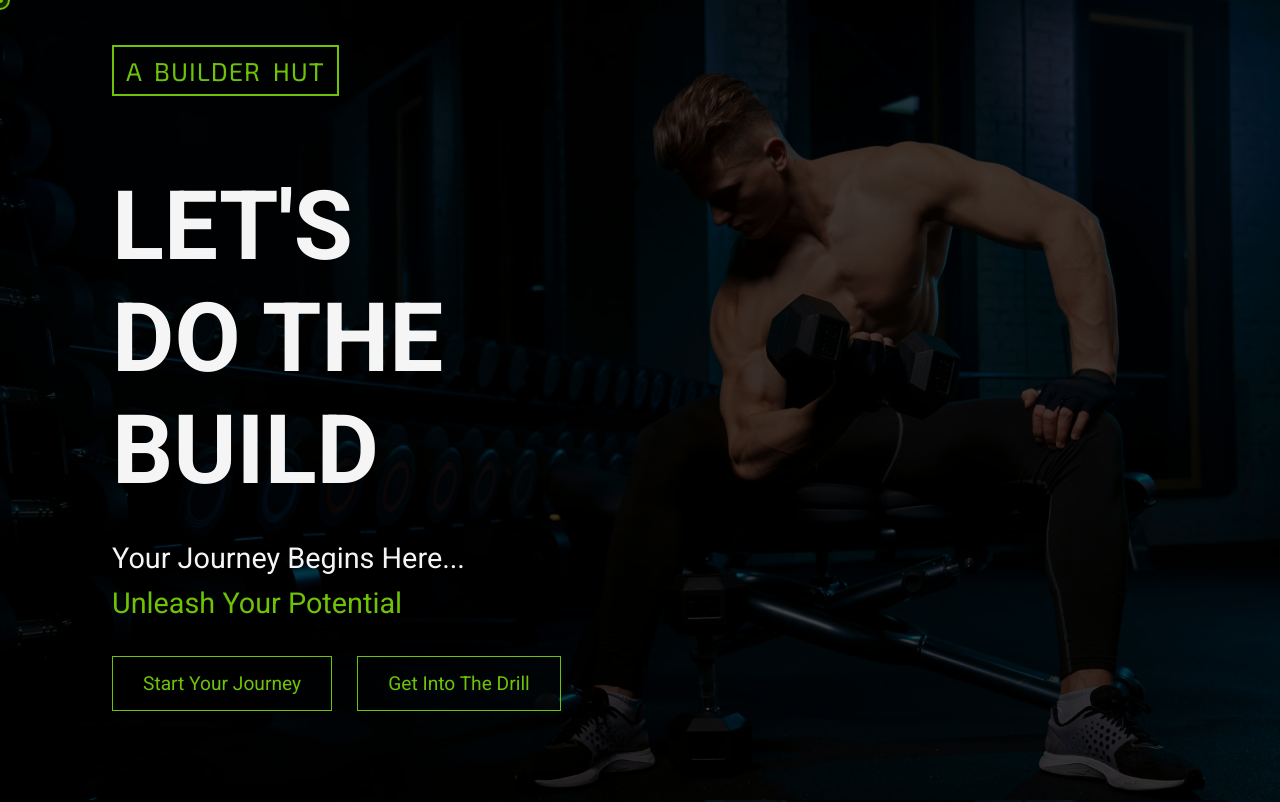
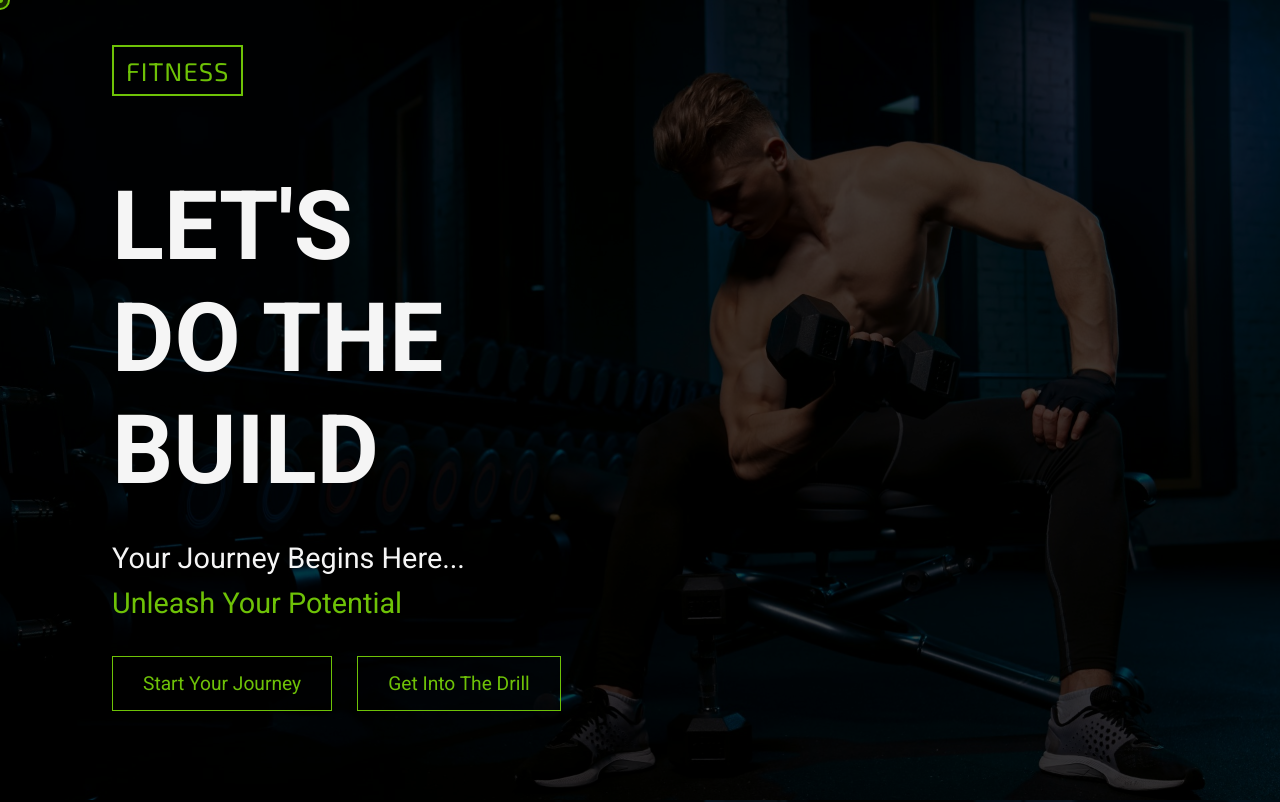
Before and after one commit to ankansharma01/GYM_APP_MERN, a React (Vite) app in the folder FRONTEND/: page / in a window 1280 px wide. Shown: the top 802 px of the page. Built offline with nearby package versions, Linux system fonts and the light colour scheme.

Commit message:
NavBar.jsx

```diff
--- a/FRONTEND/src/Components/NavBar.jsx
+++ b/FRONTEND/src/Components/NavBar.jsx
@@ -4,7 +4,7 @@ const NavBar = () => {
   return (
     <>
      <header>
-      <p>A BUILDER HUT</p>
+      <p>FITNESS</p>
      </header>
     </>
   );
```
